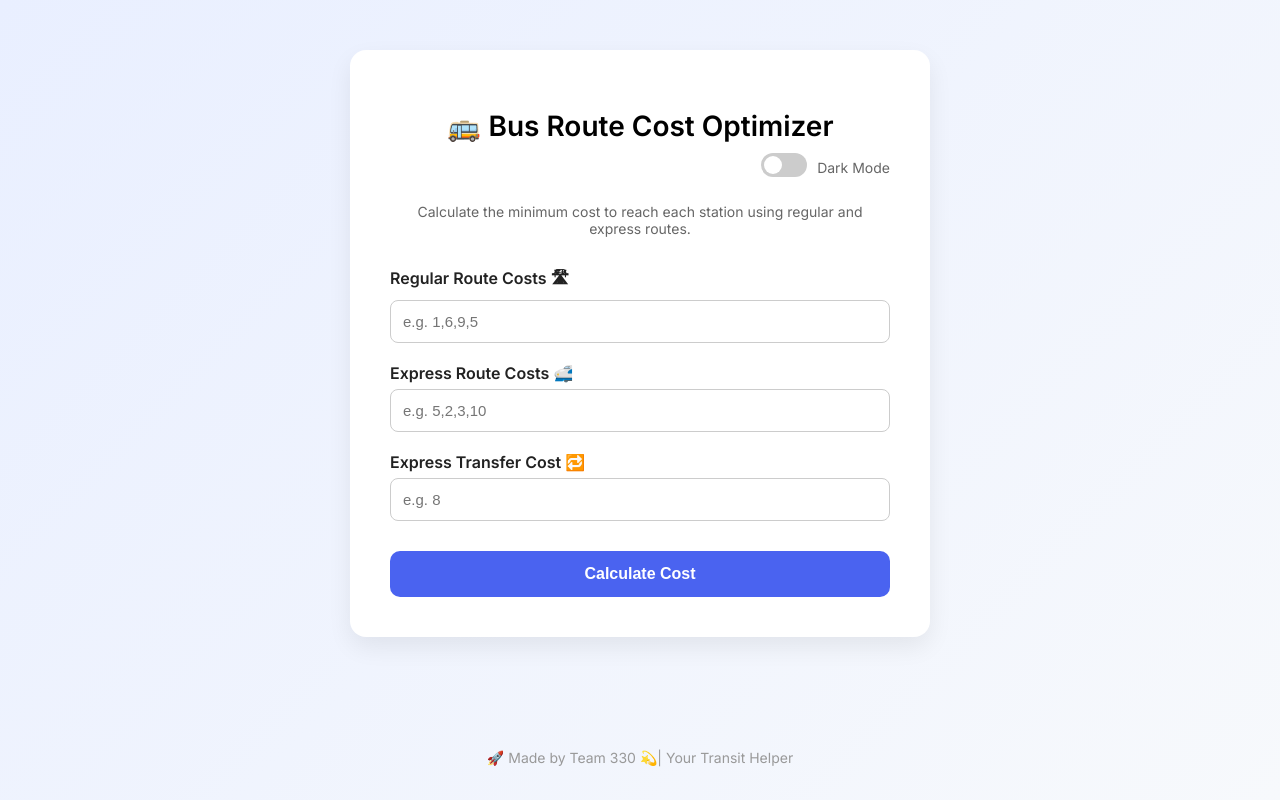
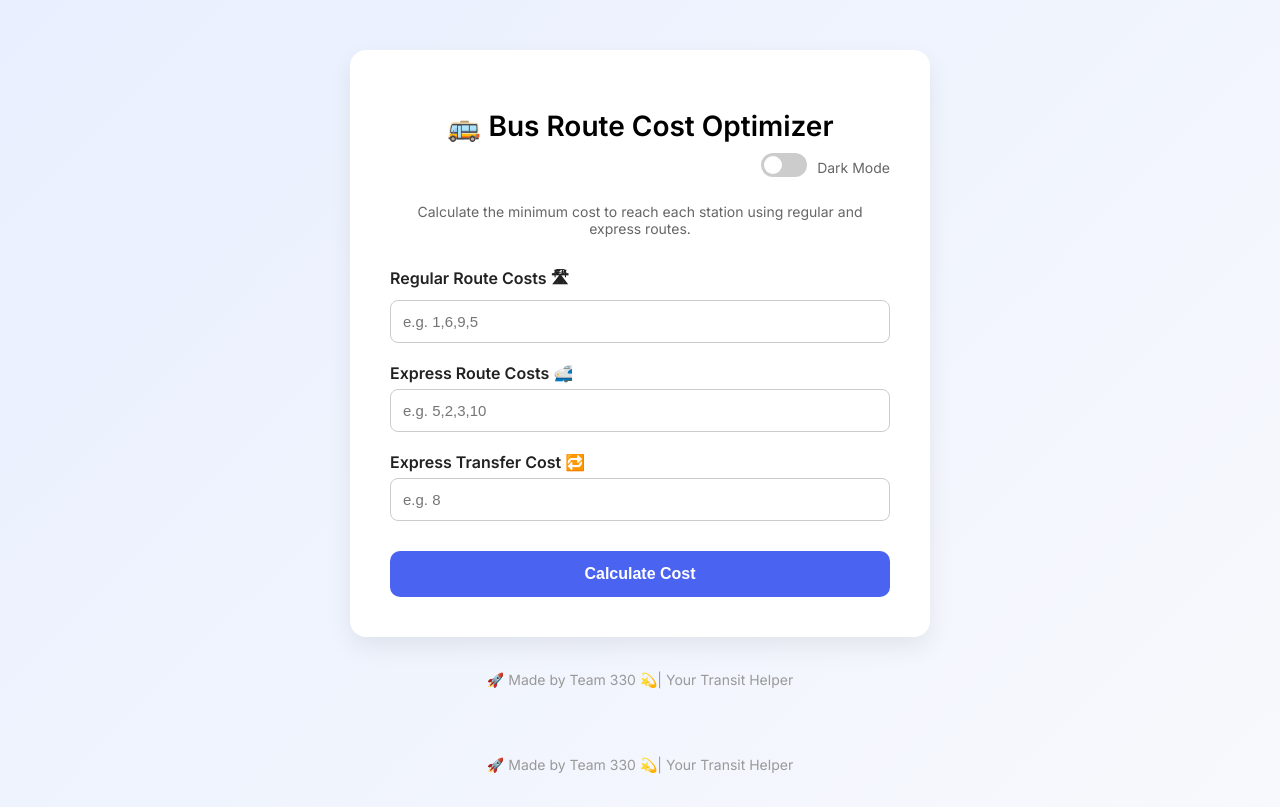
Before and after one commit to SHIVANSHIDWIVEDI/Route_Cost-Optimizer, a plain HTML site: page index.html in a window 1280 px wide. Drawn offline with Linux system fonts and the light colour scheme.

Commit message:
Update index.html

```diff
--- a/index.html
+++ b/index.html
@@ -48,3 +48,16 @@
   <script src="script.js"></script>
 </body>
 </html>
+
+
+
+
+
+
+
+  <footer>
+    <p>🚀 Made by Team 330 💫| Your Transit Helper</p>
+  </footer>
+  <script src="script.js"></script>
+</body>
+</html>
```
